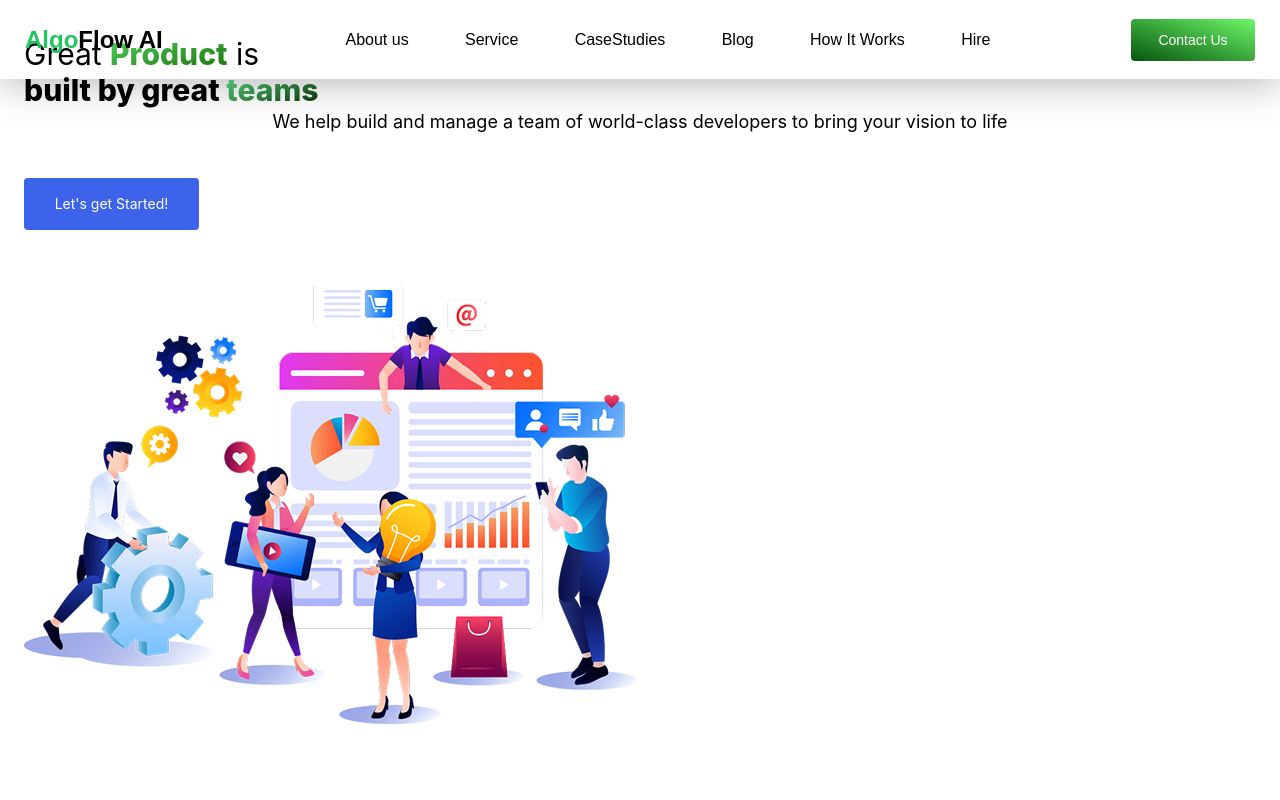
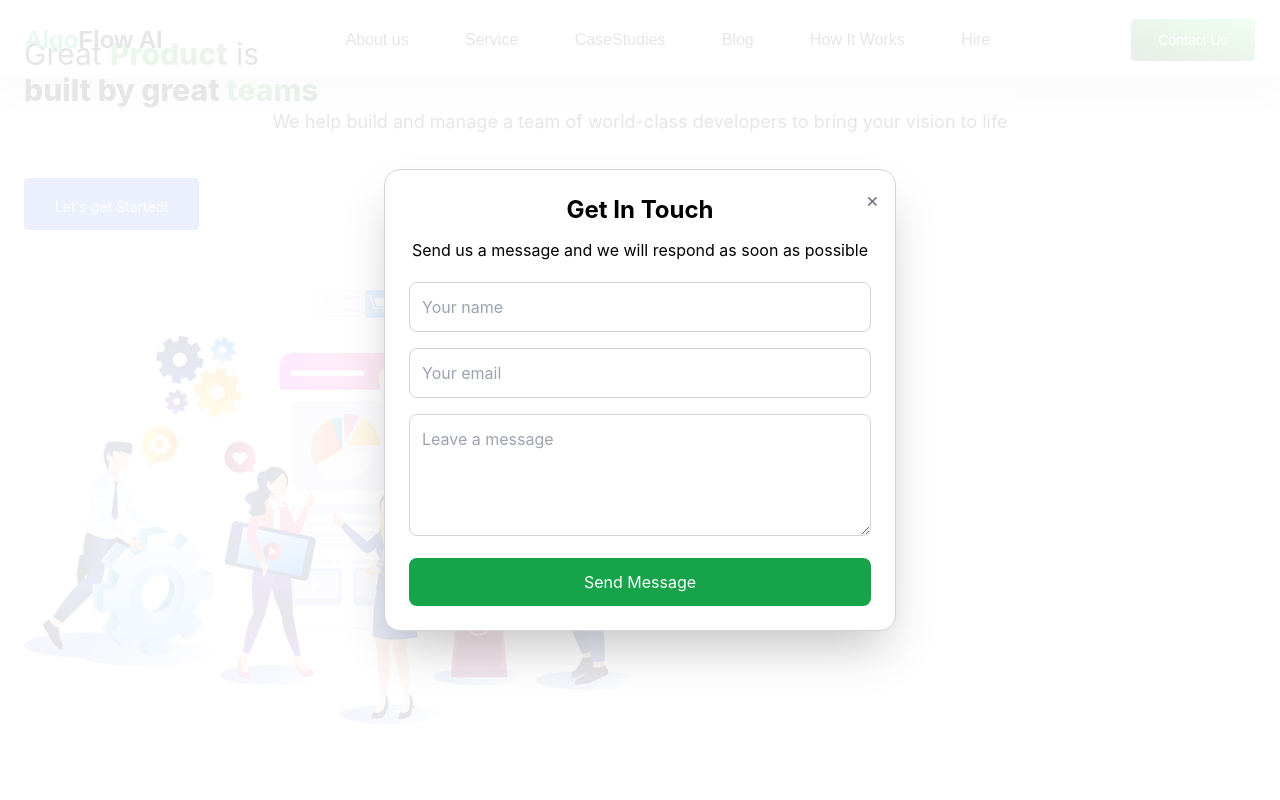
Before and after one commit to turbofinn/Algoflow-website, a Next.js app in the folder Client/: page / in a window 1280 px wide. Both pictures are taken after a click on the button "Let's get Started!". Shown: the top 800 px of the page. Built offline with nearby package versions, Linux system fonts and the light colour scheme.

Commit message:
Contact pop up added

```diff
--- a/Client/package.json
+++ b/Client/package.json
@@ -9,11 +9,13 @@
     "lint": "next lint"
   },
   "dependencies": {
+    "@emailjs/browser": "^4.4.1",
     "@tabler/icons-react": "^3.30.0",
     "lucide-react": "^0.475.0",
     "next": "15.1.7",
     "react": "^19.0.0",
     "react-dom": "^19.0.0",
+    "react-hot-toast": "^2.5.2",
     "swiper": "^11.2.4"
   },
   "devDependencies": {
--- a/Client/src/app/layout.js
+++ b/Client/src/app/layout.js
@@ -22,6 +22,7 @@ export default function RootLayout({ children }) {
       <body
         className={`${geistSans.variable} ${geistMono.variable} antialiased`}
       >
+
         {children}
       </body>
     </html>
--- /dev/null
+++ b/Client/src/components/ContactPopup.jsx
@@ -0,0 +1,83 @@
+import React, { useState } from 'react';
+import emailjs from "@emailjs/browser";
+import toast from 'react-hot-toast';
+
+const ContactPopup = ({ onClose }) => {
+    const [name, setName] = useState('');
+    const [email, setEmail] = useState('');
+    const [message, setMessage] = useState('');
+    const [loading, setLoading] = useState(false);
+
+    const handleSubmit = (e) => {
+        e.preventDefault();
+        setLoading(true);
+
+
+
+        const serviceId = process.env.NEXT_PUBLIC_EMAILJS_SERVICE_ID;
+        const templateId = process.env.NEXT_PUBLIC_EMAILJS_TEMPLATE_ID;
+        const publicKey = process.env.NEXT_PUBLIC_EMAILJS_PUBLIC_KEY;
+
+        const body = {
+            from_name: name,
+            form_email: email,
+            to_name: 'Algo flow AI',
+            message: message,
+        };
+
+        emailjs.send(serviceId, templateId, body, publicKey)
+            .then(() => {
+                toast.success('Thank you for your message! We will get back to you soon.');
+                setName('');
+                setEmail('');
+                setMessage('');
+                setLoading(false);
+                onClose();
+            })
+            .catch(() => {
+                toast.error('Failed to send message. Please try again later.');
+                setLoading(false);
+            });
+    };
+
+    return (
+        <div className="fixed inset-0 bg-white bg-opacity-90 flex justify-center items-center z-50 font-Inter">
+            <div className="bg-white rounded-2xl shadow-2xl p-6 max-w-lg w-full text-center border border-gray-300 relative">
+                <button className="absolute top-4 right-4 text-gray-500 text-xl" onClick={onClose}>&times;</button>
+                <h2 className="text-2xl font-bold mb-3 text-black">Get In Touch</h2>
+                <p className="mb-5 text-black">Send us a message and we will respond as soon as possible</p>
+                <form onSubmit={handleSubmit}>
+                    <input
+                        type="text"
+                        className="w-full p-3 mb-4 border border-gray-300 rounded-lg text-black"
+                        placeholder="Your name"
+                        value={name}
+                        onChange={(e) => setName(e.target.value)}
+                        required
+                    />
+                    <input
+                        type="email"
+                        className="w-full p-3 mb-4 border border-gray-300 rounded-lg text-black"
+                        placeholder="Your email"
+                        value={email}
+                        onChange={(e) => setEmail(e.target.value)}
+                        required
+                    />
+                    <textarea
+                        className="w-full p-3 mb-4 border border-gray-300 rounded-lg text-black"
+                        rows="4"
+                        placeholder="Leave a message"
+                        value={message}
+                        onChange={(e) => setMessage(e.target.value)}
+                        required
+                    ></textarea>
+                    <button type='submit' className="w-full bg-green-600 text-white px-4 py-3 rounded-lg hover:bg-green-700">
+                        {loading ? 'Sending...' : 'Send Message'}
+                    </button>
+                </form>
+            </div>
+        </div>
+    );
+};
+
+export default ContactPopup;
--- a/Client/src/components/Hero.jsx
+++ b/Client/src/components/Hero.jsx
@@ -1,10 +1,14 @@
+"use client"
 import React from 'react';
 import { Inter } from 'next/font/google';
+import { useState } from 'react';
+import ContactPopup from './ContactPopup';
 
 const Hero = () => {
+    const [isModalOpen, setIsModalOpen] = useState(false);
     return (
         <div className="h-screen bg-bg1 relative overflow-hidden font-Inter">
-            <div className=' relative 2xl:h-[546px] 2xl:w-[1145px] h-full w-full 2xl:top-[148px] 2xl:left-[104px]  flex flex-col 2xl:flex-row items-center justify-center p-6 2xl:p-0'>
+            <div className='  h-full w-full  flex flex-col 2xl:flex-row items-center justify-center p-6 2xl:p-0'>
                 <div className=' 2xl:h-[355px] 2xl:w-[531px] h-full w-full  flex flex-col 2xl:justify-between justify-center gap-8'>
                     <div className=' 2xl:w-[531px] 2xl:h-[228px] w-full h-2/3 flex flex-col justify-center items-center 2xl:gap-[28px] gap-[2px]'>
                         <div className=' 2xl:w-[520px] 2xl:h-[142px] w-full h-fit'>
@@ -18,12 +22,18 @@ const Hero = () => {
                             We help build and manage a team of world-class developers to bring your vision to life
                         </p>
                     </div>
-                    <button className="bg-[#3D63EA] flex justify-center items-center  text-sm text-white w-[175px] h-[52px] px-[30px] py-[19px]  rounded transition-colors">Let's get Started!</button>
+                    <button
+                        className="bg-[#3D63EA] text-sm text-white w-[175px] h-[52px] px-[30px] py-[19px] rounded"
+                        onClick={() => setIsModalOpen(true)}
+                    >
+                        Let's get Started!
+                    </button>
                 </div>
                 <div className=' 2xl:h-[546px] 2xl:w-[614px] h-auto w-full '>
                     <img src="/Hero-Wrapper__image.png" alt="" />
                 </div>
             </div>
+            {isModalOpen && <ContactPopup onClose={() => setIsModalOpen(false)} />}
         </div>
     );
 }
```
Also changed, not shown: 1 other file (tests, documents, lock files or other folders).
